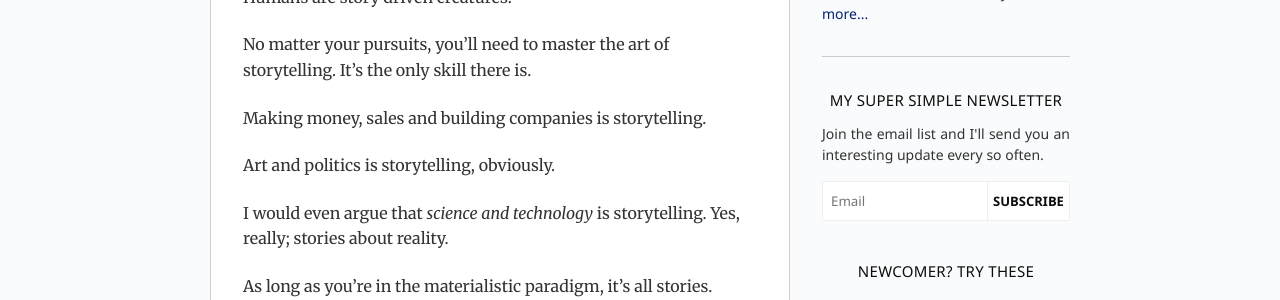
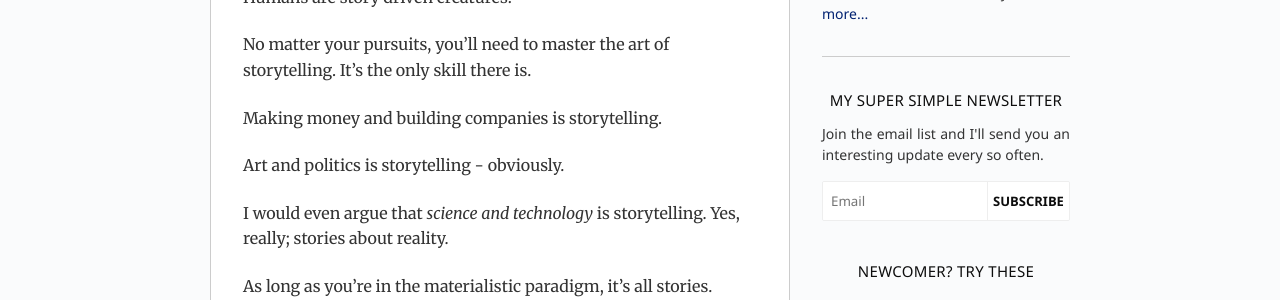
Before and after one commit to gdbroman/broman.blog, a Jekyll site: the page built from _posts/2020-08-09-the-antidote-is-a-better-story.md, in a window 1280 px wide. Shown: the part 564-864 px from the top of the page. Built offline with Jekyll 4.4.1, drawn with Linux system fonts in a browser that asks for light colours.

Commit message:
added wdm for windows

```diff
--- a/Gemfile
+++ b/Gemfile
@@ -1,6 +1,7 @@
 source 'https://rubygems.org'
 
 gem 'jekyll'
+gem 'wdm', '>= 0.1.0'
 
 group :jekyll_plugins do
   gem 'jekyll-sitemap'
--- a/_posts/2020-08-09-the-antidote-is-a-better-story.md
+++ b/_posts/2020-08-09-the-antidote-is-a-better-story.md
@@ -6,9 +6,9 @@
 
 No matter your pursuits, you'll need to master the art of storytelling. It's the only skill there is.
 
-Making money, sales and building companies is storytelling.
+Making money and building companies is storytelling.
 
-Art and politics is storytelling, obviously.
+Art and politics is storytelling - obviously.
 
 I would even argue that *science and technology* is storytelling. Yes, really; stories about reality.
 
```
